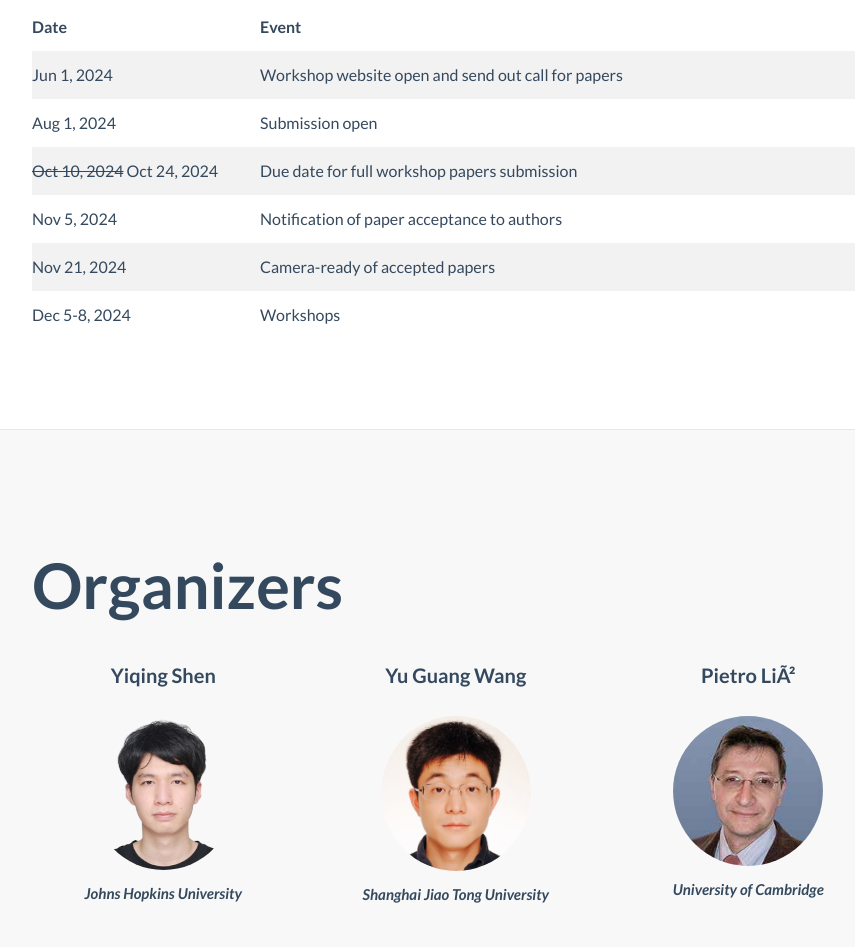
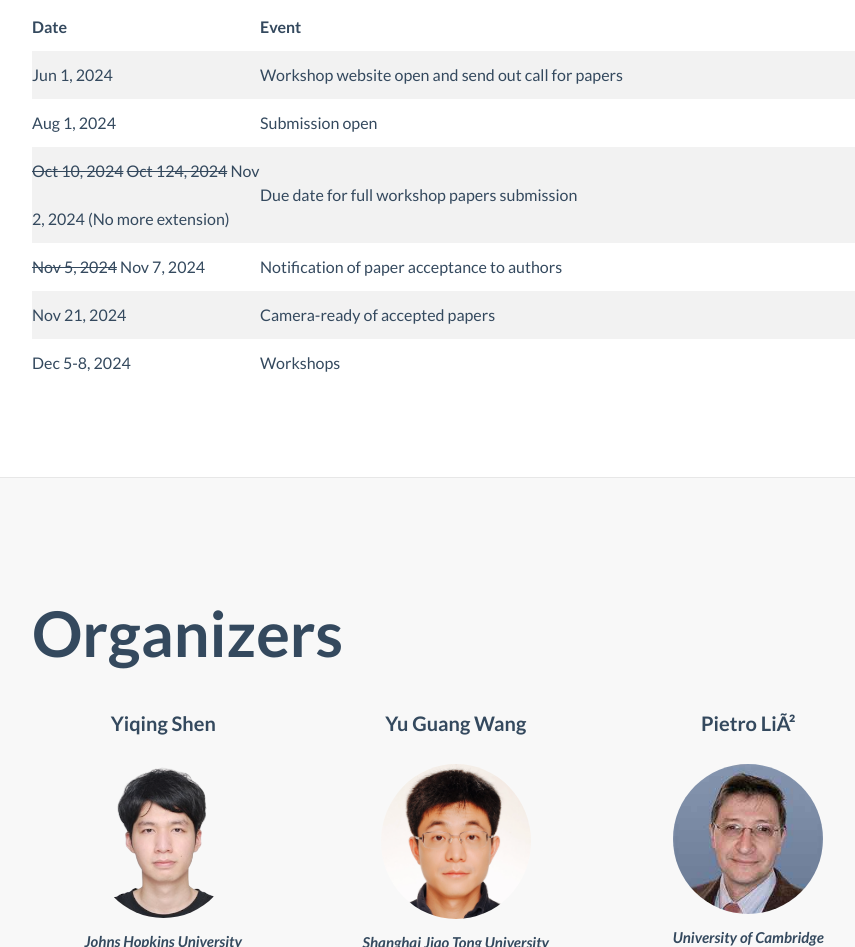
Before and after one commit to tsynbio/fm4bio.github.io, a plain HTML site: page index.html in a window 1280 px wide. Shown: the part 2881-3828 px from the top of the page, without its empty margins (38-893 px from the left). Drawn offline with Linux system fonts and the light colour scheme; no server answers; files whose address does not match are found by name.

Commit message:
update dates

```diff
--- a/index.html
+++ b/index.html
@@ -330,12 +330,12 @@ function showhide(id) {
   </tr>
 
   <tr>
-    <td><del>Oct 10, 2024</del> Oct 24, 2024</td>
+    <td><del>Oct 10, 2024</del> <del>Oct 124, 2024</del> Nov 2, 2024 (No more extension)</td>
     <td>Due date for full workshop papers submission</td>
   </tr>
 
   <tr>
-    <td>Nov 5, 2024</td>
+    <td><del>Nov 5, 2024</del> Nov 7, 2024</td>
     <td>Notification of paper acceptance to authors</td>
   </tr>
 
```
